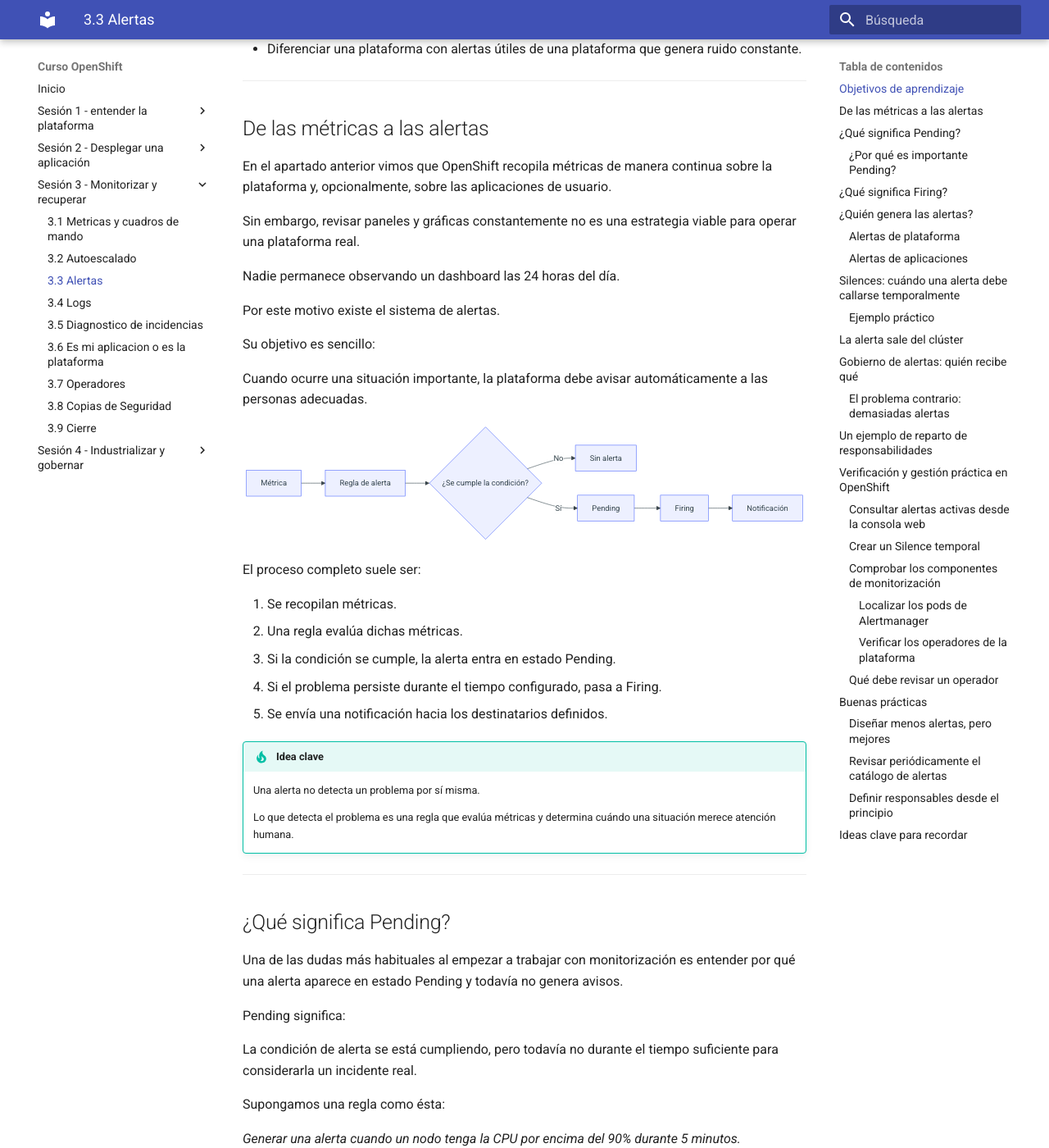
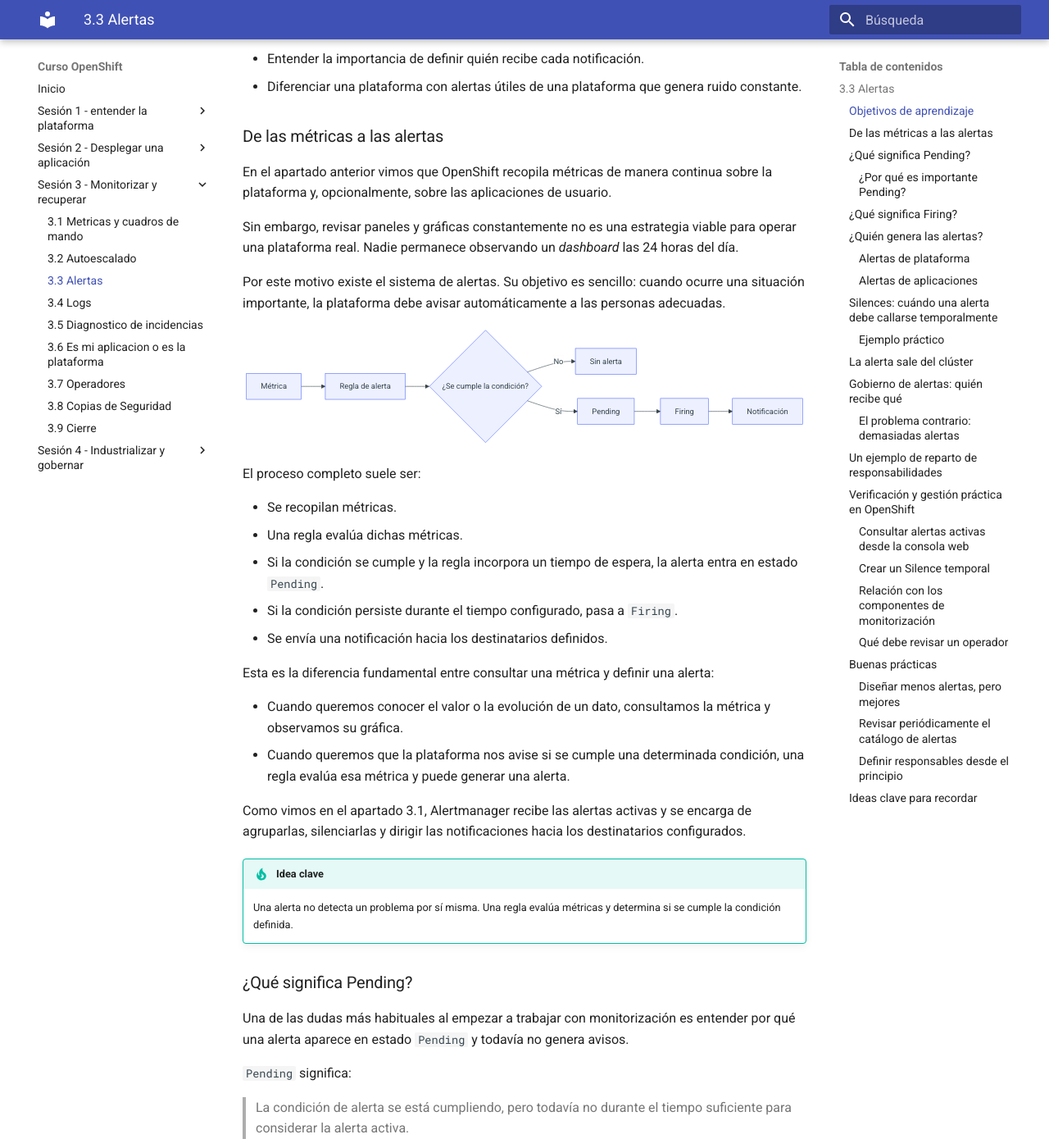
Before and after one commit to ieftraining/curso-openshift, an MkDocs documentation site: the page built from docs/sesion3/3.3 Alertas.md, in a window 1280 px wide and 1400 px high, scrolled down 486 px. Shown: the whole window at 82% size. Built offline with MkDocs 1.6.1 and Material for MkDocs 9.7.7, drawn with Linux system fonts in a browser that asks for light colours; some of the changed text lies outside the part shown.

Commit message:
Add files via upload

````diff
--- a/docs/sesion3/3.3 Alertas.md
+++ b/docs/sesion3/3.3 Alertas.md
@@ -1,41 +1,30 @@
-# 3.2 Alertas
+## 3.3 Alertas
 
-## Objetivos de aprendizaje
+### Objetivos de aprendizaje
 
 Al finalizar este apartado serás capaz de:
 
 - Comprender qué papel desempeñan las alertas dentro de la operación de OpenShift.
-- Diferenciar los estados Pending y Firing.
+- Diferenciar los estados `Pending` y `Firing`.
 - Entender por qué no toda anomalía genera inmediatamente una alerta activa.
-- Conocer qué es un Silence y cuándo utilizarlo.
+- Conocer qué es un *Silence* y cuándo utilizarlo.
 - Comprender cómo salen las alertas del clúster hacia correo electrónico u otros sistemas externos.
-- Identificar los riesgos del exceso de alertas (alert fatigue).
+- Identificar los riesgos del exceso de alertas (*alert fatigue*).
 - Entender la importancia de definir quién recibe cada notificación.
 - Diferenciar una plataforma con alertas útiles de una plataforma que genera ruido constante.
 
----
-
-## De las métricas a las alertas
+### De las métricas a las alertas
 
 En el apartado anterior vimos que OpenShift recopila métricas de manera continua sobre la plataforma y, opcionalmente, sobre las aplicaciones de usuario.
 
-Sin embargo, revisar paneles y gráficas constantemente no es una estrategia viable para operar una plataforma real.
+Sin embargo, revisar paneles y gráficas constantemente no es una estrategia viable para operar una plataforma real. Nadie permanece observando un *dashboard* las 24 horas del día.
 
-Nadie permanece observando un dashboard las 24 horas del día.
-
-Por este motivo existe el sistema de alertas.
-
-Su objetivo es sencillo:
-
-Cuando ocurre una situación importante, la plataforma debe avisar automáticamente a las personas adecuadas.
+Por este motivo existe el sistema de alertas. Su objetivo es sencillo: cuando ocurre una situación importante, la plataforma debe avisar automáticamente a las personas adecuadas.
 
 ```mermaid
 flowchart LR
-    A[Métrica]
-    --> B[Regla de alerta]
-
+    A[Métrica] --> B[Regla de alerta]
     B --> C{¿Se cumple la condición?}
-
     C -->|No| D[Sin alerta]
     C -->|Sí| E[Pending]
     E --> F[Firing]
@@ -44,59 +33,61 @@
 
 El proceso completo suele ser:
 
-1. Se recopilan métricas.
-2. Una regla evalúa dichas métricas.
-3. Si la condición se cumple, la alerta entra en estado Pending.
-4. Si el problema persiste durante el tiempo configurado, pasa a Firing.
-5. Se envía una notificación hacia los destinatarios definidos.
+- Se recopilan métricas.
+- Una regla evalúa dichas métricas.
+- Si la condición se cumple y la regla incorpora un tiempo de espera, la alerta entra en estado `Pending`.
+- Si la condición persiste durante el tiempo configurado, pasa a `Firing`.
+- Se envía una notificación hacia los destinatarios definidos.
+
+Esta es la diferencia fundamental entre consultar una métrica y definir una alerta:
+
+- Cuando queremos conocer el valor o la evolución de un dato, consultamos la métrica y observamos su gráfica.
+- Cuando queremos que la plataforma nos avise si se cumple una determinada condición, una regla evalúa esa métrica y puede generar una alerta.
+
+Como vimos en el apartado 3.1, Alertmanager recibe las alertas activas y se encarga de agruparlas, silenciarlas y dirigir las notificaciones hacia los destinatarios configurados.
 
 !!! tip "Idea clave"
-    Una alerta no detecta un problema por sí misma.
+    Una alerta no detecta un problema por sí misma. Una regla evalúa métricas y determina si se cumple la condición definida.
 
-    Lo que detecta el problema es una regla que evalúa métricas y determina cuándo una situación merece atención humana.
+### ¿Qué significa Pending?
 
----
+Una de las dudas más habituales al empezar a trabajar con monitorización es entender por qué una alerta aparece en estado `Pending` y todavía no genera avisos.
 
-## ¿Qué significa Pending?
+`Pending` significa:
 
-Una de las dudas más habituales al empezar a trabajar con monitorización es entender por qué una alerta aparece en estado Pending y todavía no genera avisos.
+> La condición de alerta se está cumpliendo, pero todavía no durante el tiempo suficiente para considerar la alerta activa.
 
-Pending significa:
+Supongamos una regla como esta:
 
-La condición de alerta se está cumpliendo, pero todavía no durante el tiempo suficiente para considerarla un incidente real.
-
-Supongamos una regla como ésta:
-
-*Generar una alerta cuando un nodo tenga la CPU por encima del 90% durante 5 minutos.*
+> Generar una alerta cuando un nodo tenga la CPU por encima del 90 % durante 5 minutos.
 
 Si un pico de carga dura únicamente 30 segundos:
 
 - La condición se cumple.
-- La alerta entra en Pending.
+- La alerta entra en `Pending`.
 - No se envía ninguna notificación.
 
 Si la carga vuelve a la normalidad antes de esos 5 minutos:
 
-- La alerta desaparece.
-- Nunca llega a Firing.
+- La alerta deja de estar activa.
+- Nunca llega a `Firing`.
 
 ```mermaid
 timeline
-    title Regla: CPU > 90% durante 5 minutos
-
+    title Regla: CPU > 90 % durante 5 minutos
     0 min : CPU normal
-    1 min : CPU supera 90%
-    1 min : Pending
-
+    1 min : CPU supera 90 %
+          : Pending
     3 min : Sigue Pending
-
     6 min : Firing
-    6 min : Alertmanager envía la notificación
+          : Alertmanager envía la notificación
 ```
 
 Este mecanismo evita generar avisos por eventos breves o fluctuaciones momentáneas.
 
-### ¿Por qué es importante Pending?
+El estado `Pending` aparece cuando la regla incorpora un tiempo de espera, normalmente definido mediante el parámetro `for`. Si una regla no establece ese periodo, puede pasar directamente a `Firing` cuando se cumple la condición.
+
+#### ¿Por qué es importante Pending?
 
 Porque no todos los problemas son realmente problemas.
 
@@ -107,83 +98,71 @@
 - Retrasos breves de red.
 - Reinicios planificados.
 
-Sin un periodo Pending previo, la plataforma terminaría enviando avisos continuamente.
+Sin un periodo `Pending` previo, las reglas más sensibles podrían terminar generando avisos continuamente ante fluctuaciones breves.
 
 !!! note
-    Cuanto más sensible es una alerta, más importante suele ser definir correctamente el tiempo que debe permanecer en Pending antes de considerarse un incidente real.
+    Cuanto más sensible es una alerta, más importante suele ser definir correctamente cuánto tiempo debe mantenerse la condición antes de considerar la alerta activa.
 
----
+### ¿Qué significa Firing?
 
-## ¿Qué significa Firing?
+Cuando la condición configurada continúa cumpliéndose durante el tiempo establecido, la alerta pasa a estado `Firing`.
 
-Cuando la condición configurada continúa cumpliéndose durante el tiempo establecido, la alerta pasa a estado Firing.
+`Firing` significa:
 
-Firing significa:
+> La condición definida por la regla se mantiene y la alerta está activa.
 
-Existe un problema activo que requiere atención.
-
-A partir de este momento la alerta es considerada real y puede generar notificaciones.
+Dependiendo de su severidad y configuración, la alerta puede requerir intervención y generar notificaciones.
 
 ```mermaid
 flowchart LR
-
-    A[Condición detectada]
-    --> B[Pending]
-
-    B -->|Persiste el problema| C[Firing]
-
+    A[Condición detectada] --> B[Pending]
+    B -->|Persiste la condición| C[Firing]
     C --> D[Alertmanager]
-
     D --> E[Correo]
-    D --> F[Microsoft Teams]
-    D --> G[Sistema ITSM]
+    D --> F[Webhook]
+    D --> G[Sistema externo]
 ```
 
 Ejemplos habituales:
 
 - Un nodo permanece sin responder.
-- `etcd` pierde redundancia.
+- etcd pierde redundancia.
 - El almacenamiento comienza a agotarse.
 - Un operador crítico deja de estar disponible.
 - Una aplicación importante acumula errores durante varios minutos.
 
-Desde la consola de OpenShift es habitual encontrar alertas activas clasificadas por severidad.
-
-Por ejemplo:
+Desde la consola de OpenShift es habitual encontrar alertas activas clasificadas por severidad. Por ejemplo:
 
 - `Warning`
 - `Critical`
 
 La severidad ayuda a priorizar la respuesta, pero una alerta crítica que nadie recibe tiene exactamente el mismo valor operativo que una alerta inexistente.
 
----
-
-## ¿Quién genera las alertas?
+### ¿Quién genera las alertas?
 
 En OpenShift encontramos dos grandes categorías.
 
-### Alertas de plataforma
+#### Alertas de plataforma
 
 Son proporcionadas por OpenShift y sus operadores.
 
 Por ejemplo:
 
 - Nodos no disponibles.
-- Problemas en `etcd`.
+- Problemas en etcd.
 - Falta de capacidad.
 - Operadores degradados.
 - Errores de red.
 
 ```mermaid
 flowchart LR
-    A[OpenShift]
-    --> B[Cluster Operators]
-    --> C[Alertas de plataforma]
+    A[OpenShift] --> B[Cluster Operators]
+    B --> C[Alertas de plataforma]
 ```
 
 Son responsabilidad habitual del equipo que opera la plataforma.
 
-### Alertas de aplicaciones
+#### Alertas de aplicaciones
 
 Son definidas por los equipos propietarios de cada servicio.
 
@@ -196,9 +175,8 @@
 
 ```mermaid
 flowchart LR
-    A[Aplicación]
-    --> B[Métricas]
-    --> C[Alertas de aplicación]
+    A[Aplicación] --> B[Métricas]
+    B --> C[Alertas de aplicación]
 ```
 
 La responsabilidad suele corresponder al equipo de desarrollo o mantenimiento de esa aplicación.
@@ -206,9 +184,7 @@
 !!! note
     Una misma instalación de OpenShift puede contener alertas de plataforma y alertas de decenas o cientos de aplicaciones diferentes.
 
----
-
-## Silences: cuándo una alerta debe callarse temporalmente
+### Silences: cuándo una alerta debe callarse temporalmente
 
 No todos los problemas requieren una reacción inmediata.
 
@@ -222,22 +198,20 @@
 - Paradas controladas.
 - Pruebas técnicas.
 
-Para evitar inundar a los equipos con avisos innecesarios existe el concepto de Silence.
+Para evitar inundar a los equipos con avisos innecesarios existe el concepto de *Silence*.
 
-Un Silence indica:
+Un *Silence* indica:
 
-Aunque la alerta se produzca, no envíes notificaciones durante un periodo determinado.
+> Aunque la alerta se produzca, no envíes las notificaciones coincidentes durante un periodo determinado.
 
 ```mermaid
 flowchart LR
-    A[Alerta Firing]
-    --> B{¿Existe Silence?}
-
+    A[Alerta Firing] --> B{¿Existe Silence?}
     B -->|Sí| C[No notificar]
     B -->|No| D[Enviar aviso]
 ```
 
-### Ejemplo práctico
+#### Ejemplo práctico
 
 Supongamos que vamos a reiniciar varios nodos del clúster como parte de un mantenimiento programado.
 
@@ -247,28 +221,22 @@
 - Réplicas reducidas.
 - Operador degradado.
 
-Si no configuramos un Silence:
+Si no configuramos un *Silence*:
 
 - Se enviarán numerosos correos.
 - Los operadores recibirán avisos esperados.
 - Se generará ruido innecesario.
 
-Si configuramos un Silence:
+Si configuramos un *Silence*:
 
-- Las alertas seguirán existiendo.
-- Quedarán registradas.
-- No generarán notificaciones durante la ventana autorizada.
+- Las alertas pueden seguir activas y visibles.
+- Las notificaciones coincidentes quedan silenciadas temporalmente.
+- No se generarán avisos durante la ventana autorizada.
 
 !!! warning "No utilizar Silences para ocultar problemas"
-    Un Silence es una medida temporal.
+    Un *Silence* es una medida temporal.
 
-    No debe utilizarse para hacer desaparecer alertas molestas de forma permanente.
-
-    Si una alerta genera demasiado ruido, normalmente el problema está en el diseño de la propia alerta.
-
----
-
-## La alerta sale del clúster
+### La alerta sale del clúster
 
 Detectar un problema no sirve de nada si la información permanece dentro del clúster.
 
@@ -276,18 +244,13 @@
 
 ```mermaid
 flowchart LR
-
-    A[OpenShift]
-    --> B[Alertmanager]
-
+    A[OpenShift] --> B[Alertmanager]
     B --> C[Correo]
-    B --> D[Microsoft Teams]
-    B --> E[ServiceNow]
-    B --> F[Webhook]
-    B --> G[Sistema corporativo]
+    B --> D[Webhook]
+    B --> E[Sistemas externos de notificación]
 ```
 
-La integración más sencilla y habitual es el envío de correo electrónico.
+La integración más sencilla y habitual es el envío de correo electrónico. Mediante receptores como el correo o los *webhooks*, Alertmanager también puede integrarse con herramientas corporativas de mensajería, gestión de incidencias o guardias.
 
 Flujo típico:
 
@@ -298,35 +261,26 @@
     participant AM as Alertmanager
     participant E as Correo
     participant O as Operador
-
-    M->>A: Se cumple condición
+    M->>A: Se cumple la condición
     A->>A: Pending
     A->>AM: Firing
     AM->>E: Envía correo
     E->>O: Notificación
 ```
 
-Desde el punto de vista operativo, éste suele ser el momento más importante del proceso:
+Desde el punto de vista operativo, este suele ser el momento más importante del proceso:
 
-La información llega finalmente a una persona que puede actuar.
+> La información llega finalmente a una persona que puede actuar.
 
----
-
-## Gobierno de alertas: quién recibe qué
+### Gobierno de alertas: quién recibe qué
 
 Una de las lecciones más repetidas en entornos de operación es la siguiente:
 
-Una alerta que no le llega a nadie no existe.
+> Una alerta que no le llega a nadie no existe.
 
-Técnicamente la alerta puede estar perfectamente configurada.
+Técnicamente la alerta puede estar perfectamente configurada. Puede aparecer en la consola. Puede existir desde hace meses. Pero si nadie la recibe ni la revisa, es equivalente a no tenerla.
 
-Puede aparecer en la consola.
-
-Puede existir desde hace meses.
-
-Pero si nadie la recibe ni la revisa, es equivalente a no tenerla.
-
-### El problema contrario: demasiadas alertas
+#### El problema contrario: demasiadas alertas
 
 El extremo opuesto también es peligroso.
 
@@ -357,32 +311,25 @@
 !!! warning "Principio fundamental"
     El exceso de alertas equivale a no tener alertas.
 
-    Un sistema que avisa constantemente termina siendo ignorado.
-
----
-
-## Un ejemplo de reparto de responsabilidades
+### Un ejemplo de reparto de responsabilidades
 
 No todas las alertas deben enviarse al mismo lugar.
 
 ```mermaid
 flowchart TD
     A[Alertas]
-
     A --> B[Plataforma]
     A --> C[Aplicaciones]
-
     B --> D[Equipo OpenShift]
-
     C --> E[Equipo Aplicación A]
     C --> F[Equipo Aplicación B]
-    C --> G[Proveedor Externo]
+    C --> G[Proveedor externo]
 ```
 
 Ejemplos razonables:
 
 | Tipo de alerta | Destinatario |
-| :--- | :--- |
+|---|---|
 | Nodo caído | Equipo de plataforma |
 | Operador degradado | Equipo de plataforma |
 | Error en una aplicación de negocio | Equipo responsable de dicha aplicación |
@@ -391,31 +338,29 @@
 
 La clave no es únicamente detectar problemas.
 
-La clave es que cada problema llegue a la persona capaz de resolverlo.
+> La clave es que cada problema llegue a la persona capaz de resolverlo.
 
----
+### Verificación y gestión práctica en OpenShift
 
-## Verificación y gestión práctica en OpenShift
+#### Consultar alertas activas desde la consola web
 
-### Consultar alertas activas desde la consola web
+- Accede a la consola web de OpenShift.
+- Navega a **Observe → Alerting → Alerts**.
+- Filtra por los estados `Pending` o `Firing`.
+- Revisa las alertas activas del clúster.
+- Selecciona una alerta para inspeccionar:
+    - Descripción.
+    - Severidad.
+    - Expresión PromQL asociada.
+    - Etiquetas.
+    - Anotaciones.
+    - Estado actual.
 
-1. Accede a la consola web de OpenShift.
-2. Navega a `Observe → Alerting`.
-3. Filtra por los estados `Pending` o `Firing`.
-4. Revisa las alertas activas del clúster.
-5. Selecciona una alerta para inspeccionar:
-   - Descripción.
-   - Severidad.
-   - Expresión PromQL asociada.
-   - Etiquetas.
-   - Anotaciones.
-   - Estado actual.
+#### Crear un Silence temporal
 
-### Crear un Silence temporal
+Desde la propia vista de una alerta es posible crear un *Silence* para evitar notificaciones durante una ventana de mantenimiento programada.
 
-Desde la propia vista de una alerta es posible crear un Silence para evitar notificaciones durante una ventana de mantenimiento programada.
-
-Al crear el Silence se suele definir:
+Al crear el *Silence* se suele definir:
 
 - Qué alertas quedan afectadas.
 - Fecha y hora de inicio.
@@ -423,45 +368,27 @@
 - Motivo del silencio.
 
 !!! tip
-    Utiliza Silences únicamente durante tareas controladas y planificadas.
+    Utiliza *Silences* únicamente durante tareas controladas y planificadas.
 
-### Comprobar los componentes de monitorización
+#### Relación con los componentes de monitorización
 
-Desde línea de comandos podemos verificar que los componentes de monitorización están desplegados correctamente.
+Los componentes de monitorización de la plataforma se ejecutan en espacios de nombres gestionados por OpenShift. Su administración corresponde normalmente al equipo responsable del clúster.
 
-```bash
-oc get pods -n openshift-monitoring
-```
+Un operador degradado, un nodo no disponible o un problema en alguno de estos componentes puede ser la causa de alertas visibles en la consola.
 
-#### Localizar los pods de Alertmanager
+#### Qué debe revisar un operador
 
-```bash
-oc get pods -n openshift-monitoring | grep alertmanager
-```
+Ante una alerta en estado `Firing` conviene comprobar:
 
-#### Verificar los operadores de la plataforma
+- Qué recurso está afectado.
+- Cuánto tiempo lleva activa.
+- Su severidad.
+- Qué impacto tiene sobre usuarios o aplicaciones.
+- Quién es el responsable de resolverla.
 
-```bash
-oc get clusteroperators
-```
+### Buenas prácticas
 
-Un operador degradado puede ser la causa de algunas alertas visibles en la consola.
-
-### Qué debe revisar un operador
-
-Ante una alerta en estado Firing conviene comprobar:
-
-1. Qué recurso está afectado.
-2. Cuánto tiempo lleva activa.
-3. Su severidad.
-4. Qué impacto tiene sobre usuarios o aplicaciones.
-5. Quién es el responsable de resolverla.
-
----
-
-## Buenas prácticas
-
-### Diseñar menos alertas, pero mejores
+#### Diseñar menos alertas, pero mejores
 
 Es preferible:
 
@@ -476,7 +403,7 @@
 - Sin responsables claros.
 - Ignoradas por todos.
 
-### Revisar periódicamente el catálogo de alertas
+#### Revisar periódicamente el catálogo de alertas
 
 Con el tiempo siempre aparecen:
 
@@ -487,27 +414,25 @@
 
 La revisión periódica forma parte de la operación normal de la plataforma.
 
-### Definir responsables desde el principio
+#### Definir responsables desde el principio
 
 Antes de crear una alerta conviene responder dos preguntas:
 
-1. ¿Quién debe recibirla?
-2. ¿Qué acción esperamos que realice?
+- ¿Quién debe recibirla?
+- ¿Qué acción esperamos que realice?
 
 Si no existe una respuesta clara para ambas preguntas, probablemente la alerta no debería existir todavía.
 
----
-
-## Ideas clave para recordar
+### Ideas clave para recordar
 
 !!! tip "Resumen"
     - Una alerta se genera a partir de reglas que evalúan métricas.
-    - Pending indica que la condición se cumple, pero todavía no durante el tiempo suficiente.
-    - Firing indica que el problema está activo y puede generar notificaciones.
-    - Alertmanager es el componente encargado de distribuir las notificaciones.
-    - Un Silence permite suprimir temporalmente las notificaciones durante tareas planificadas.
+    - Cuando una regla incorpora un periodo de espera, `Pending` indica que la condición se cumple, pero todavía no durante el tiempo suficiente.
+    - `Firing` indica que la condición definida por la regla se mantiene y la alerta está activa.
+    - Alertmanager es el componente encargado de gestionar y distribuir las notificaciones.
+    - Un *Silence* permite suprimir temporalmente las notificaciones durante tareas planificadas.
     - OpenShift puede enviar alertas hacia correo electrónico y otros sistemas corporativos.
     - Las alertas de plataforma y las de aplicación suelen tener destinatarios distintos.
     - Una alerta que no recibe nadie carece de valor operativo.
     - El exceso de avisos provoca fatiga de alertas y termina reduciendo la eficacia de la monitorización.
-    - El objetivo no es tener muchas alertas, sino recibir las alertas correctas en las personas adecuadas.
+    - El objetivo no es tener muchas alertas, sino hacer llegar las alertas correctas a las personas adecuadas.
````
Also changed, not shown: other parts of docs/sesion3/3.3 Alertas.md (+3 -3 lines).
